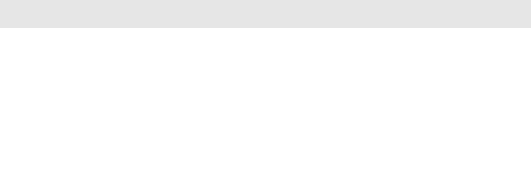
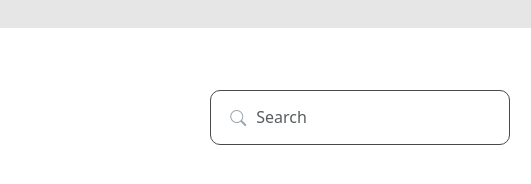
Before and after one commit to sisc24/Farfetch, a plain HTML site: page index.html in a window 1280 px wide. Shown: the full height of the page, 749-1280 px from the left. Drawn offline with nearby package versions, Linux system fonts and the light colour scheme.

```diff
--- a/index.html
+++ b/index.html
@@ -18,7 +18,7 @@
         </div>
     </div>
 <!--navigation-->
-    <div class="container justify-conten-center pt-4" style="max-width: 1326px;">
+    <div class="container justify-conten-center pt-4 caixa">
         <div class="row">
             <div class="col">
                 <div class="btn-group">
@@ -37,6 +37,35 @@
             </div>
         </div>
     </div>
+<!--search bar-->
+<div class="container caixa">
+
+    <div class="row height d-flex justify-content-end">
+
+      <div class="col-md-6" style="width: 26%;">
+
+        <div class="form">
+          <i class="bi bi-search"></i>
+          <input type="text" class="form-control form-input" placeholder="Search">
+        </div>
+
+      </div>
+
+    </div>
+
+  </div>
+
+
+
+
+
+
+
+
+
+
+
+
 </div>
 
 </body>
--- a/style.css
+++ b/style.css
@@ -2,3 +2,59 @@
     background-color: #e6e6e6;
     color: rgb(156, 156, 156);
 }
+
+.form{
+    width: 300px;
+    position: relative;
+    position:;
+}
+
+.form .bi-search{
+
+    position: absolute;
+    top:20px;
+    left: 20px;
+    color: #9ca3af;
+    align-items: center;
+}
+
+.bi-search{
+    display: flex;
+}
+
+
+.form span{
+
+    position: absolute;
+    right: 17px;
+    top: 13px;
+    padding: 2px;
+
+}
+
+.left-pan{
+    padding-left: 7px;
+}
+
+.left-pan i{
+
+   padding-left: 10px;
+}
+
+.form-input{
+
+    height: 55px;
+    text-indent: 33px;
+    border-radius: 10px;
+    border: rgb(73, 73, 73) solid 1px;
+}
+
+.form-input:focus{
+
+    box-shadow: none;
+    border:none;
+}
+
+.caixa{
+    max-width: 1326px
+}
```
